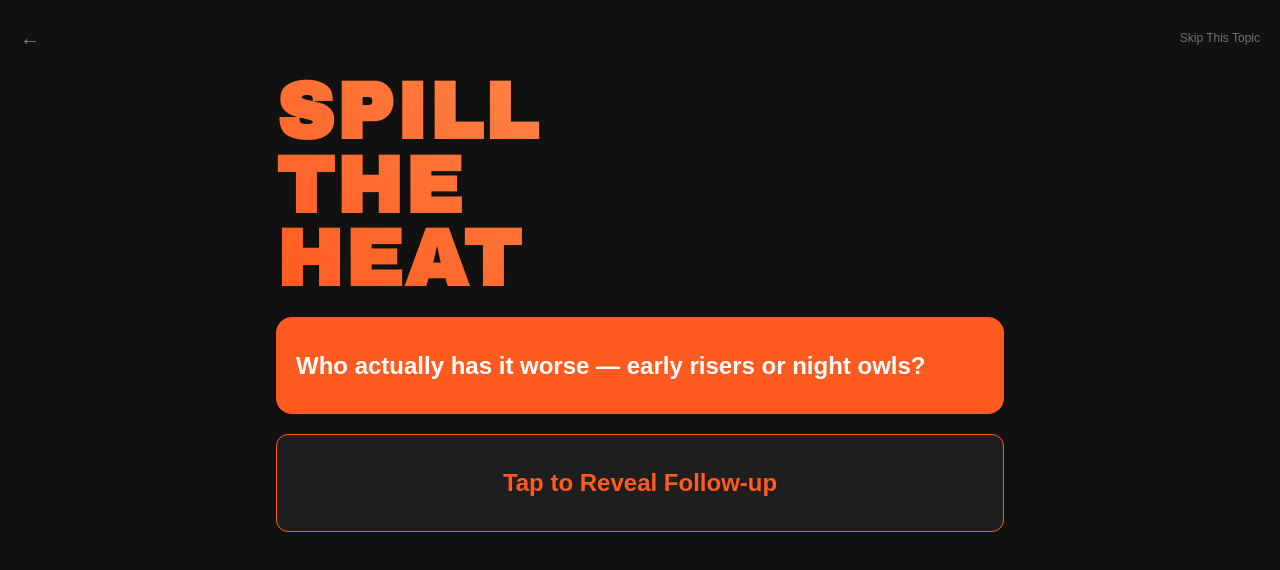
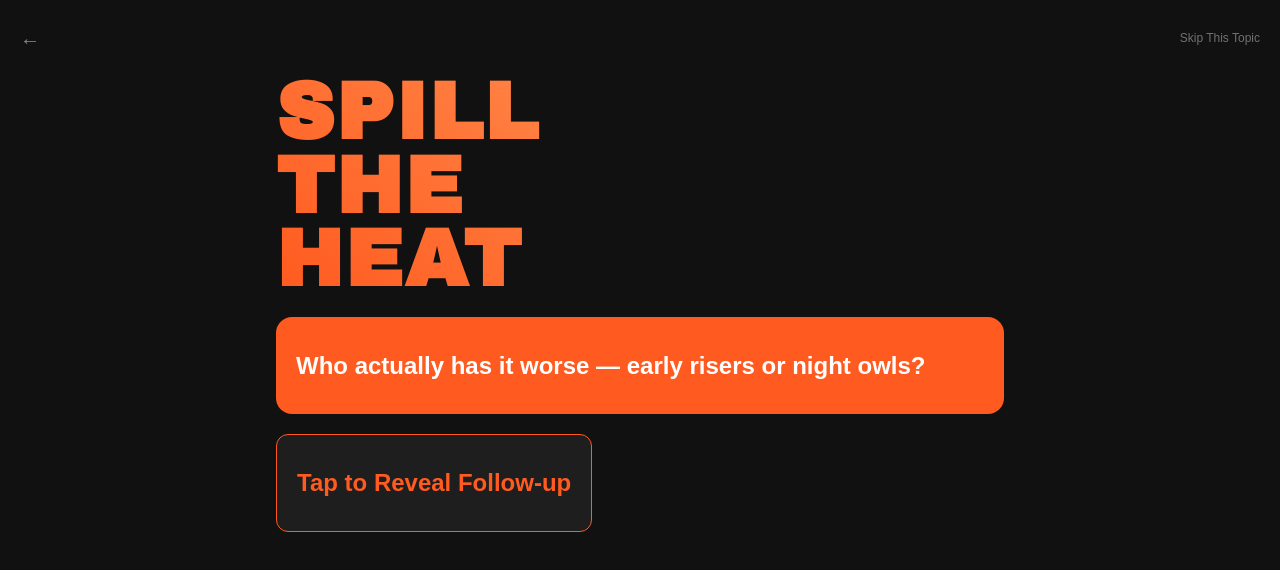
Before and after one commit to nakatoworldwide/spill-the-heat-V1, a Next.js app: page /play/debate in a window 1280 px wide. Shown: the top 570 px of the page. Built offline with nearby package versions, Linux system fonts and the light colour scheme.

Commit message:
scroll effect 002

```diff
--- a/src/components/GameClient.tsx
+++ b/src/components/GameClient.tsx
@@ -33,8 +33,10 @@ export default function GameClient({ category, prompts }: GameClientProps) {
   }, [category]);
 
   useEffect(() => {
-    if (visibleRevealCount > 0 && revealsRef.current) {
-      revealsRef.current.scrollIntoView({ behavior: "smooth", block: "end" });
+  if (visibleRevealCount > 0) {
+    setTimeout(() => {
+      revealsRef.current?.scrollIntoView({ behavior: "smooth", block: "nearest" });
+    }, 100);
   }
 }, [visibleRevealCount]);
 
@@ -138,22 +140,25 @@ export default function GameClient({ category, prompts }: GameClientProps) {
 
         <PromptCard text={currentPrompt.mainPrompt} />
 
-        <div className="flex flex-col gap-3" ref={revealsRef}>
+        <div className="flex flex-col gap-3">
   {currentPrompt.reveals.map((reveal, index) => (
+    <div key={index} ref={index === visibleRevealCount ? revealsRef : null}>
       <RevealCard
-              key={index}
         label={reveal.label}
         text={reveal.text}
         isRevealed={index < visibleRevealCount}
         isNext={index === visibleRevealCount}
         onReveal={revealNext}
       />
+    </div>
   ))}
 
   {allRevealed && (
+    <div ref={allRevealed ? revealsRef : null}>
       <ActionButton onClick={goToNextPrompt}>
         Next Question →
       </ActionButton>
+    </div>
   )}
 </div>
 
```
Lines whose indentation alone changed are shown as unchanged.
